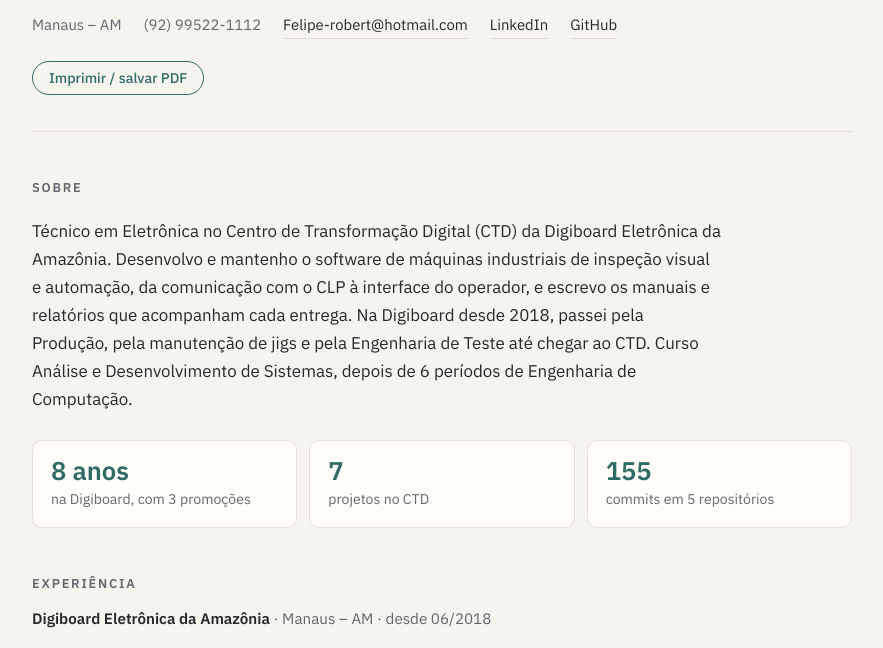
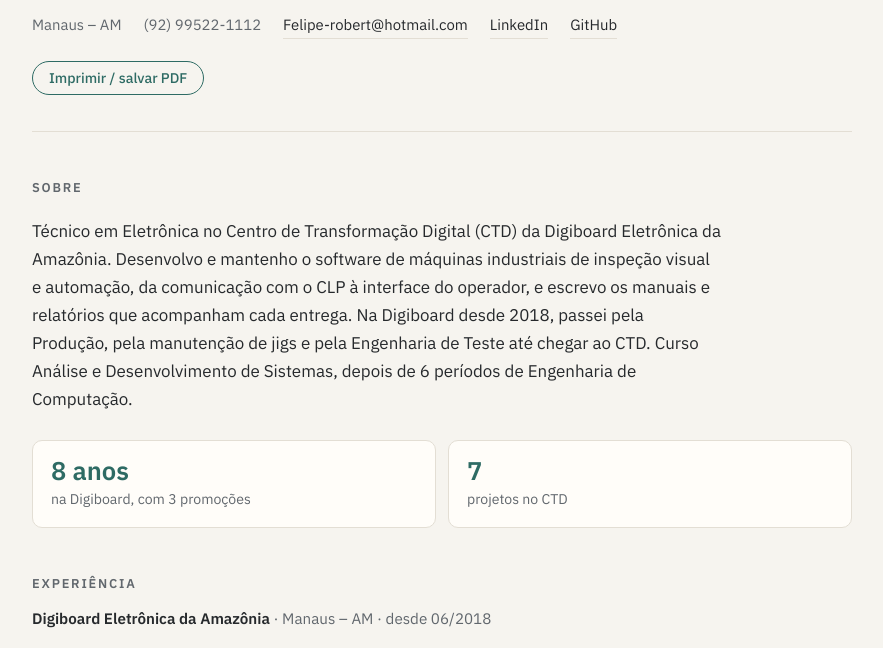
Before and after one commit to Snak3yes/Portifolio, a plain HTML site: page curriculo/index.html in a window 1280 px wide. Shown: the part 145-793 px from the top of the page, without its empty margins (198-1081 px from the left). Drawn offline with Linux system fonts and the light colour scheme.

Commit message:
Currículo: remove o número de commits dos destaques
Co-Authored-By: Claude Opus 5.5 <noreply@anthropic.com>

```diff
--- a/curriculo/index.html
+++ b/curriculo/index.html
@@ -67,7 +67,7 @@ h2 {
   color: var(--muted); margin-bottom: 22px;
 }
 .about { font-size: 1.06rem; max-width: 68ch; }
-.stats { margin-top: 26px; display: grid; grid-template-columns: repeat(3, minmax(0, 1fr)); gap: 12px; }
+.stats { margin-top: 26px; display: grid; grid-template-columns: repeat(2, minmax(0, 1fr)); gap: 12px; }
 .stat { padding: 16px 18px; background: var(--surface); border: 1px solid var(--line); border-radius: 10px; }
 .stat b { display: block; font-size: 1.6rem; font-weight: 600; color: var(--accent); line-height: 1.1; }
 .stat span { font-size: 0.88rem; color: var(--muted); }
@@ -202,7 +202,6 @@ footer { margin-top: 56px; padding-top: 18px; border-top: 1px solid var(--line);
   <div class="stats">
     <div class="stat"><b id="n-years">8 anos</b><span>na Digiboard, com 3 promoções</span></div>
     <div class="stat"><b id="n-proj">7</b><span>projetos no CTD</span></div>
-    <div class="stat"><b>155</b><span>commits em 5 repositórios</span></div>
   </div>
 </section>
 
```
